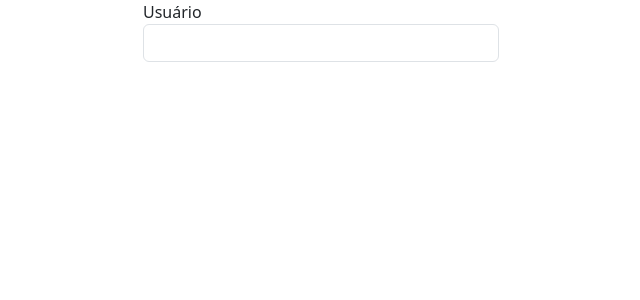
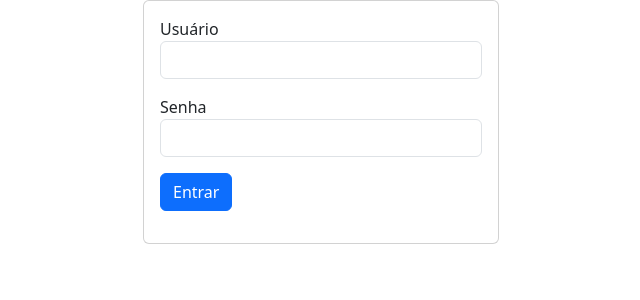
Before and after one commit to selogerkkk/loginsystem, a PHP site: page / in a window 1280 px wide. Shown: the top 300 px of the page, without its empty margins (319-959 px from the left). Run offline with PHP 8.4, Linux system fonts and the light colour scheme.

Commit message:
add: inicio formulario login

```diff
--- a/index.php
+++ b/index.php
@@ -5,7 +5,8 @@
     <meta charset="UTF-8">
     <meta name="viewport" content="width=device-width, initial-scale=1.0">
     <title>Sistema de login</title>
-    <link href="https://cdn.jsdelivr.net/npm/bootstrap@5.3.2/dist/css/bootstrap.min.css" rel="stylesheet" integrity="sha384-T3c6CoIi6uLrA9TneNEoa7RxnatzjcDSCmG1MXxSR1GAsXEV/Dwwykc2MPK8M2HN" crossorigin="anonymous">
+    <link href="https://cdn.jsdelivr.net/npm/bootstrap@5.3.2/dist/css/bootstrap.min.css" rel="stylesheet"
+        integrity="sha384-T3c6CoIi6uLrA9TneNEoa7RxnatzjcDSCmG1MXxSR1GAsXEV/Dwwykc2MPK8M2HN" crossorigin="anonymous">
 
 </head>
 
@@ -13,12 +14,28 @@
     <div class="container">
         <div class="row">
             <div class="col-lg-4 offset-lg-4">
+                <div class="card">
+                    <div class="card-body">
                         <form action="login.php" method="POST">
+                            <div>
                                 <div class="mb-3">
                                     <label for="usuario">Usuário</label>
                                     <input type="text" name="usuario" class="form-control">
                                 </div>
+                            </div>
+                            <div>
+                                <div class="mb-3">
+                                    <label for="senha">Senha</label>
+                                    <input type="password" name="Senha" class="form-control">
+                                </div>
+                            </div>
+                            <div>
+                                <div class="mb-3">
+                                    <button class="btn btn-primary">Entrar</button>
+                                </div>
+                            </div>
                         </form>
+                    </div>
                 </div>
             </div>
         </div>
```
Lines whose indentation alone changed are shown as unchanged.
